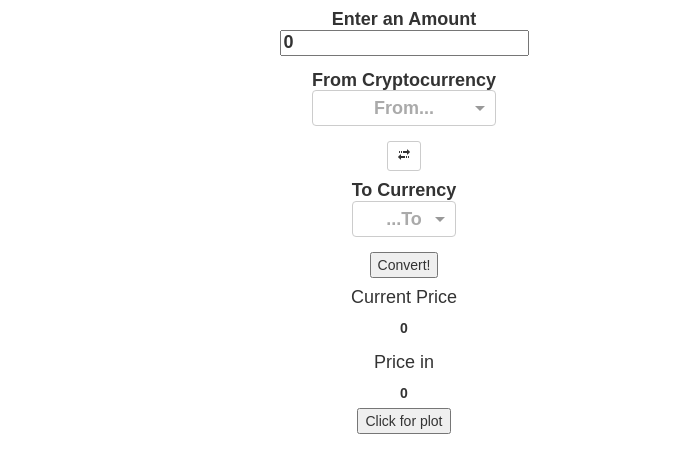
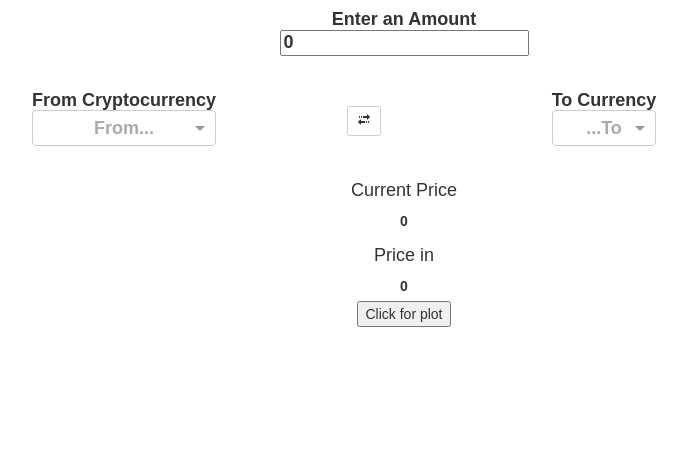
Before and after one commit to FelicianoAnthony/react_dropdown, a React (Create React App) app: page / in a window 1280 px wide. Shown: the top 472 px of the page, without its empty margins (236-923 px from the left). Built offline with nearby package versions, Linux system fonts and the light colour scheme; no server answers.

Commit message:
save progress

```diff
--- a/src/App.css
+++ b/src/App.css
@@ -1,45 +1,3 @@
-/*.App {
-  text-align: center;
-}
-
-.App-logo {
-  animation: App-logo-spin infinite 20s linear;
-  height: 80px;
-}
-
-.App-header {
-  background-color: #222;
-  height: 150px;
-  padding: 20px;
-  color: white;
-}
-
-.App-title {
-  font-size: 1.5em;
-}
-
-.App-intro {
-  font-size: large;
-}
-
-@keyframes App-logo-spin {
-  from { transform: rotate(0deg); }
-  to { transform: rotate(360deg); }
-}
-*/
-
-/*.crypto-name {
-  float:left
-}
-
-.current-convert {
-  float:right
-}
-*/
-/*input, label {
-    display:block;
-    text-align:center
-}*/
 
 form, div {
   text-align: center
@@ -49,3 +7,46 @@ form, div {
   width:50%;
   margin:0 auto
 }
+
+
+.wrapper {
+  margin: 0 auto;
+  max-width: 800px;
+  overflow: hidden;
+  display: flex;
+  flex-wrap: wrap;
+}
+
+
+.content {
+
+}
+
+/*.wrapper .col {
+  display:inline-block;
+  width: 30%
+}*/
+
+.wrapper .col {
+  /*display:inline-block;*/
+  vertical-align: middle;
+  padding: 10px;
+  width: 30%;
+}
+
+@media only screen and (max-width: 600px) {
+.wrapper .col {
+  width: 100%;
+}
+}
+
+.wrapper .col .btn{
+      position: relative;
+    top: 50%;
+    transform: translateY(-50%);
+}
+
+.col {
+
+
+}
--- a/src/App.js
+++ b/src/App.js
@@ -419,7 +419,7 @@ class App extends Component {
 
 
 
-      <div>
+      <div className="content">
 
         <h4> <label > Enter an Amount <br />
           <input value={this.state.moneyToConvert} onChange={this.update_amount_to_convert} />
@@ -427,31 +427,42 @@ class App extends Component {
 
         {!this.state.flipDropdown ?
 
-        <div>
+        <div className="wrapper">
+
+          <div className="col">
             <FromCryptoCurrency options={coinlist}/>
-{/*           <button onClick={this.handleFlip}> flip me </button>  */}
+          </div>
 
+          <div className="col">
             <button onClick={this.handleFlip} type="button" class="btn btn-default btn-sm">
             <span class="glyphicon glyphicon-transfer"></span>
             </button>
+          </div>
+
+          <div className="col">
             <ToCurrency options={currencyList} />
+          </div>
+
         </div> :
 
-        <div>
+        <div className="wrapper">
+
+          <div className="col">
             <ToCurrency options={currencyList} />
+          </div>
+
+          <div className="col">
             <button onClick={this.handleFlip} type="button" class="btn btn-default btn-sm">
             <span class="glyphicon glyphicon-transfer"></span>
             </button>
+          </div>
+
+          <div className="col">
             <FromCryptoCurrency options={coinlist}/>
           </div>
-
+        </div>
         }
 
-        <p>
-          <button onClick={this.handleClick} id="submitbutton" type="button">Convert!</button>
-        </p>
-
-{/*  once first conversion is done .. bool can never be false again         */}
 
 
         <div>
```
Lines whose indentation alone changed are shown as unchanged.
